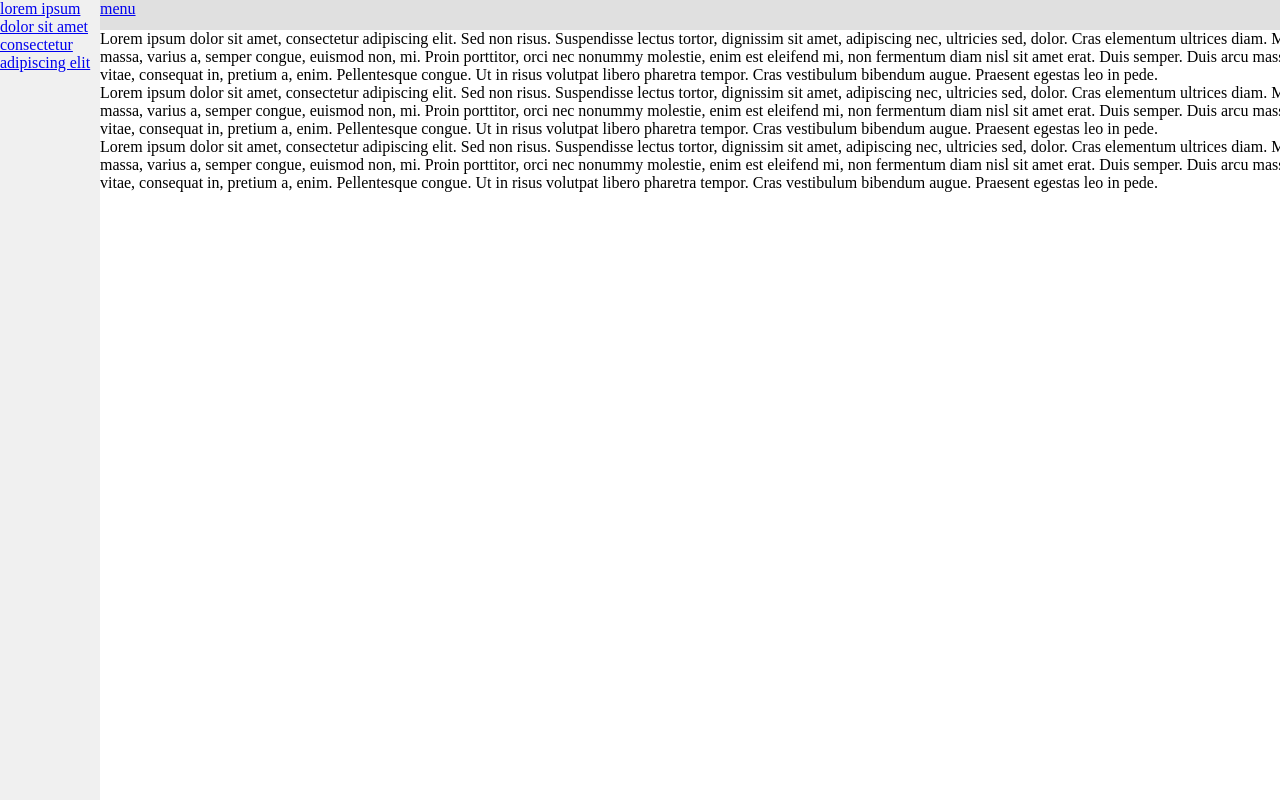
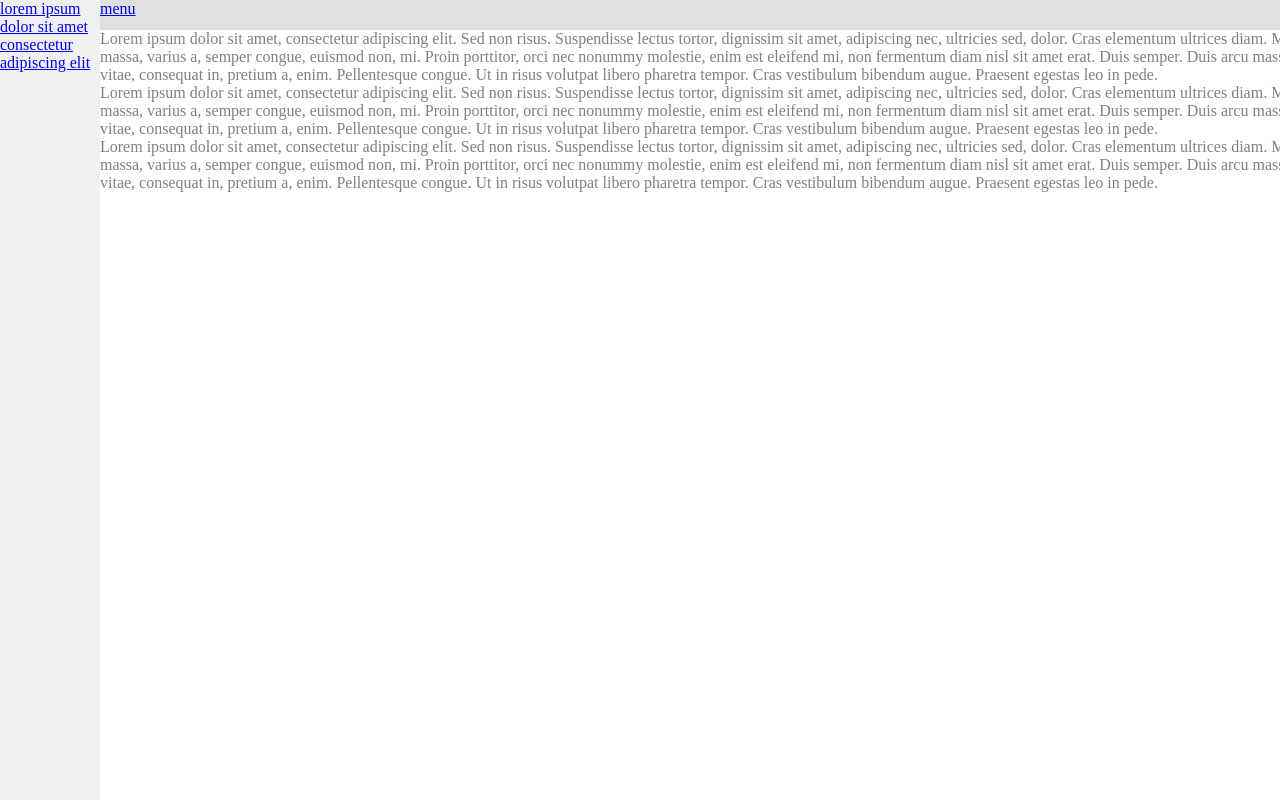
Before and after one commit to Darklg/WebAppTemplate, a plain HTML site: page index.html in a window 1280 px wide. Both pictures are taken after a click on the link "menu". Drawn offline with Linux system fonts and the light colour scheme.

Commit message:
HTML for overlay

```diff
--- a/index.html
+++ b/index.html
@@ -32,6 +32,7 @@
             <a href="#" class="toggle-menu">menu</a>
         </div>
         <div id="main" class="main-content">
+            <div class="main-content-filter toggle-menu"></div>
             <p>Lorem ipsum dolor sit amet, consectetur adipiscing elit. Sed non risus. Suspendisse lectus tortor, dignissim sit amet, adipiscing nec, ultricies sed, dolor. Cras elementum ultrices diam. Maecenas ligula massa, varius a, semper congue, euismod non, mi. Proin porttitor, orci nec nonummy molestie, enim est eleifend mi, non fermentum diam nisl sit amet erat. Duis semper. Duis arcu massa, scelerisque vitae, consequat in, pretium a, enim. Pellentesque congue. Ut in risus volutpat libero pharetra tempor. Cras vestibulum bibendum augue. Praesent egestas leo in pede.</p>
             <p>Lorem ipsum dolor sit amet, consectetur adipiscing elit. Sed non risus. Suspendisse lectus tortor, dignissim sit amet, adipiscing nec, ultricies sed, dolor. Cras elementum ultrices diam. Maecenas ligula massa, varius a, semper congue, euismod non, mi. Proin porttitor, orci nec nonummy molestie, enim est eleifend mi, non fermentum diam nisl sit amet erat. Duis semper. Duis arcu massa, scelerisque vitae, consequat in, pretium a, enim. Pellentesque congue. Ut in risus volutpat libero pharetra tempor. Cras vestibulum bibendum augue. Praesent egestas leo in pede.</p>
             <p>Lorem ipsum dolor sit amet, consectetur adipiscing elit. Sed non risus. Suspendisse lectus tortor, dignissim sit amet, adipiscing nec, ultricies sed, dolor. Cras elementum ultrices diam. Maecenas ligula massa, varius a, semper congue, euismod non, mi. Proin porttitor, orci nec nonummy molestie, enim est eleifend mi, non fermentum diam nisl sit amet erat. Duis semper. Duis arcu massa, scelerisque vitae, consequat in, pretium a, enim. Pellentesque congue. Ut in risus volutpat libero pharetra tempor. Cras vestibulum bibendum augue. Praesent egestas leo in pede.</p>
```
